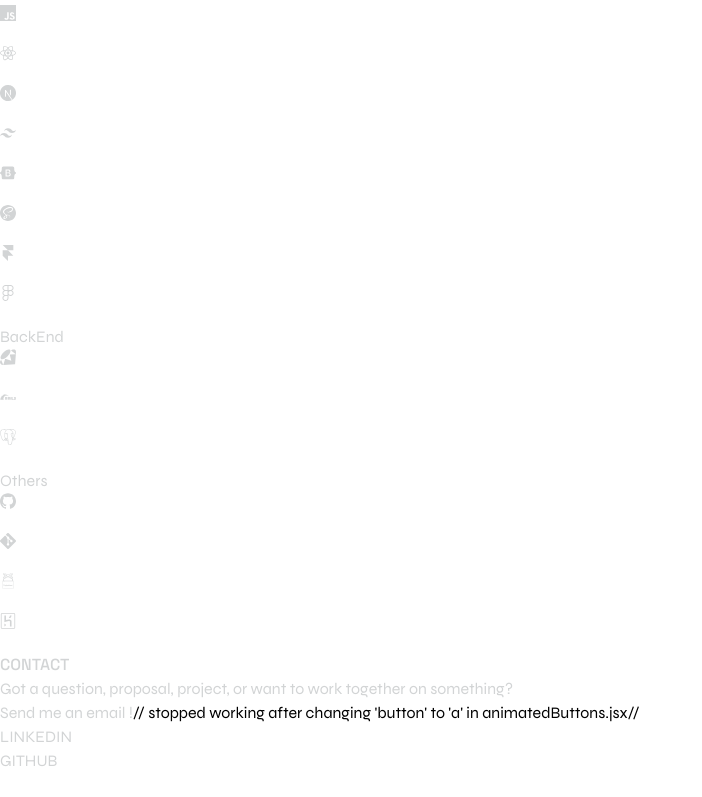
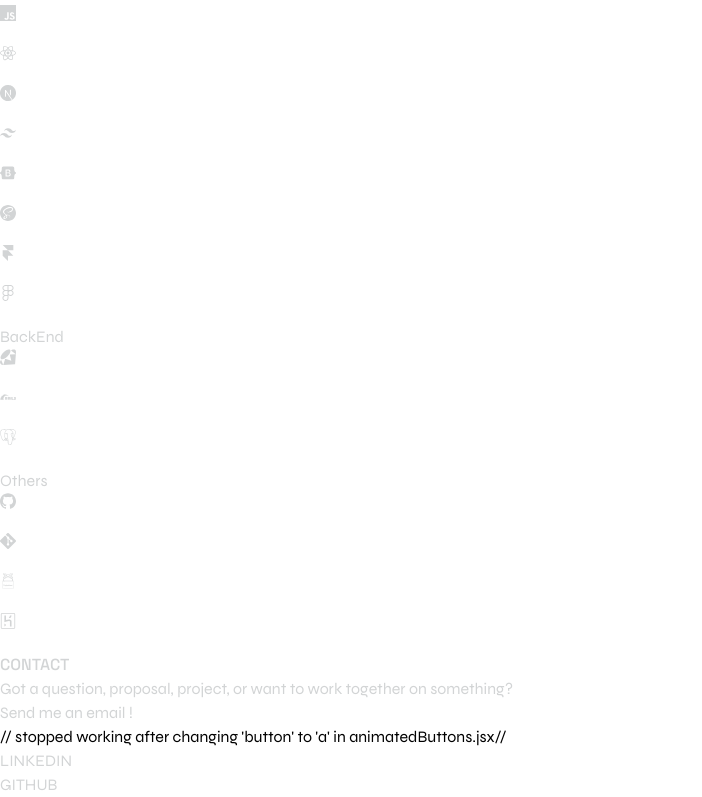
Before and after one commit to roMPrd/portfolio2023, a Next.js app: page / in a window 1280 px wide. Shown: the part 9087-9884 px from the top of the page, without its empty margins (0-702 px from the left). Before the commit the page ends 9860 px from the top, so only its background shows below. Built offline with nearby package versions, Linux system fonts and the light colour scheme.

Commit message:
Updated cover video and Link email to <a>

```diff
--- a/app/sections/Contact.jsx
+++ b/app/sections/Contact.jsx
@@ -26,7 +26,7 @@ const Contact = () => {
             delay={0}
           />
           {/* <p className="">Got a question, proposal, project, or want to work together on something?</p> */}
-          <motion.button
+          <motion.a
             href="mailto:rom.delimal@gmail.com"
             target="_blank"
             whileHover={{ outlineColor: '#D2D4D5',
@@ -45,7 +45,7 @@ const Contact = () => {
               className={"mx-1 underline w-fit hover:no-underline"}
               delay={0}
             />
-          </motion.button>
+          </motion.a>
 
         // stopped working after changing 'button' to 'a' in animatedButtons.jsx
           {/* <AnimatedButtons
--- a/app/sections/HomePage.jsx
+++ b/app/sections/HomePage.jsx
@@ -2,14 +2,15 @@ import AnimatedLogo from "@components/animations/animatedLogo"
 
 const HomePage = () => {
   return (
-    <div id="home" className="sectionScroll h-[100vh] w-[100%] flex justify-center items-center relative">
+    <div id="home" className="sectionScroll h-[100vh] w-[100%] flex justify-center items-center relative pointer-events-none">
       <div className="absolute inset-0">
         <video
           autoPlay="autoplay"
           muted="muted"
           loop="loop"
           className="object-cover h-full w-full"
-          src="network_1080p.mp4">
+          src="network_1080p.mp4"
+          preload="auto">
         </video>
         <div className="z-5 absolute inset-0 w-full h-full bg-gradient-to-t from-black via-transparent"/>
       </div>
```
